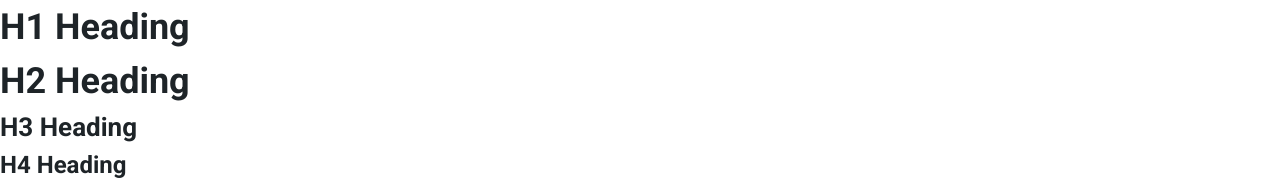
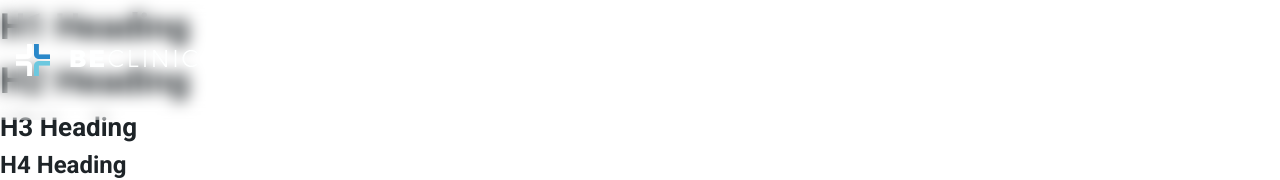
Before and after one commit to DevSav952/Medicate, a Next.js app: page /components in a window 1280 px wide. Shown: the top 180 px of the page. Built offline with nearby package versions, Linux system fonts and the light colour scheme.

Commit message:
Feat: Created Header component

```diff
--- a/src/app/layout.tsx
+++ b/src/app/layout.tsx
@@ -3,6 +3,7 @@ import { Roboto, Jost } from 'next/font/google'
 import './globals.css'
 import { SITE_NAME } from '@/constants/seo'
 import Footer from '@/components/Footer/Footer'
+import Header from '@/components/Header/Header'
 
 const roboto = Roboto({
   subsets: ['cyrillic', 'latin'],
@@ -37,6 +38,7 @@ export default function RootLayout({
   return (
     <html lang='en'>
       <body className={`${roboto.variable} ${jost.variable}`}>
+        <Header />
         <main>{children}</main>
         <Footer />
       </body>
--- a/src/app/not-found.tsx
+++ b/src/app/not-found.tsx
@@ -6,7 +6,7 @@ import PageHeading from '@/components/PageHeading/PageHeading'
 export default function NotFoundPage() {
   return (
     <>
-      <PageHeading title='404 Not Found' />
+      <PageHeading title='404 Сторінка не знайдена' />
       <Container>
         <div className='max-w-[770px] mx-auto text-center'>
           <H1>Упс! Цю сторінку неможливо знайти.</H1>
--- a/src/components/BlogComponents/BlogFilters.tsx
+++ b/src/components/BlogComponents/BlogFilters.tsx
@@ -154,7 +154,7 @@ const BlogFilters = ({ length }: BlogItemProps) => {
       )}
       <div
         className={twMerge(
-          'bg-slate-300 fixed top-0 left-[-100%] h-[100dvh] w-[290px] px-2.5 z-[20] flex justify-between flex-col transition-all ease-in-out duration-300',
+          'bg-white fixed top-0 left-[-100%] h-[100dvh] w-[290px] px-2.5 z-[20] flex justify-between flex-col transition-all ease-in-out duration-300',
           isOpenFilters && 'py-2.5 px-5 left-0'
         )}>
         <div className='pt-6'>
--- /dev/null
+++ b/src/components/Header/Header.tsx
@@ -0,0 +1,90 @@
+'use client'
+
+import Image from 'next/image'
+import HeaderMenu from '@/components/HeaderMenu/HeaderMenu'
+import { useEffect, useState } from 'react'
+import Link from 'next/link'
+import { usePathname } from 'next/navigation'
+import { StyledLinkButton } from '@/components/ui/StyledLinkButton/StyledLinkButton'
+import { StyledLink } from '@/components/ui/StyledLink/StyledLink'
+
+import logo from '@/assets/logo.png'
+import { twMerge } from 'tailwind-merge'
+
+const HEADER_ANIMATION_HEIGHT = 500
+
+const Header = () => {
+  const [scrolled, setScrolled] = useState(false)
+  const path = usePathname()
+
+  useEffect(() => {
+    const onScroll = () => {
+      setScrolled(window.scrollY > HEADER_ANIMATION_HEIGHT)
+    }
+
+    window.addEventListener('scroll', onScroll)
+    return () => window.removeEventListener('scroll', onScroll)
+  }, [])
+
+  return (
+    <>
+      <header
+        className={twMerge(
+          'flex justify-between fixed top-0 left-0 w-full z-[100] bg-hero bg-center bg-no-repeat bg-cover py-9 px-4 lg:bg-none lg:backdrop-blur transition-all ease-in-out duration-300',
+          scrolled && 'lg:!bg-hero bg-center bg-no-repeat bg-cover'
+        )}>
+        <div className='flex items-center justify-center'>
+          <Link href='/'>
+            <Image src={logo} alt='beClinic' width={182} height={32} />
+          </Link>
+        </div>
+
+        <div className='hidden lg:block'>
+          <ul className='flex items-center gap-5'>
+            <li className='p-2.5 flex'>
+              <StyledLink
+                href='/blog'
+                className={twMerge(
+                  'text-white text-lg hover:text-[#89E3FF] transition-all duration-300 ease-in-out',
+                  path === '/blog' && 'text-[#89E3FF]'
+                )}>
+                Блог
+              </StyledLink>
+            </li>
+            <li className='p-2.5 flex'>
+              <StyledLink
+                href='/contacts'
+                className={twMerge(
+                  'text-white text-lg hover:text-[#89E3FF] transition-all duration-300 ease-in-out',
+                  path === '/contacts' && 'text-[#89E3FF]'
+                )}>
+                Контакти
+              </StyledLink>
+            </li>
+            <li className='p-2.5 flex'>
+              <StyledLink
+                href='/faq'
+                className={twMerge(
+                  'text-white text-lg hover:text-[#89E3FF] transition-all duration-300 ease-in-out',
+                  path === '/faq' && 'text-[#89E3FF]'
+                )}>
+                ЧАПи
+              </StyledLink>
+            </li>
+          </ul>
+        </div>
+
+        <div className='flex items-center gap-4'>
+          <StyledLinkButton variant='outline' href='/sign-in'>
+            Увійти
+          </StyledLinkButton>
+
+          <div className='lg:hidden'>
+            <HeaderMenu />
+          </div>
+        </div>
+      </header>
+    </>
+  )
+}
+export default Header
--- /dev/null
+++ b/src/components/HeaderMenu/HeaderMenu.tsx
@@ -0,0 +1,78 @@
+'use client'
+
+import { useState } from 'react'
+import { twMerge } from 'tailwind-merge'
+import { StyledLink } from '@/components/ui/StyledLink/StyledLink'
+import { usePathname } from 'next/navigation'
+
+import { FaTimes } from 'react-icons/fa'
+import { IoMenu } from 'react-icons/io5'
+
+const links = [
+  {
+    href: '/',
+    label: 'Головна'
+  },
+  {
+    href: '/blog',
+    label: 'Блог'
+  },
+  {
+    href: '/contacts',
+    label: 'Контакти'
+  },
+  {
+    href: '/faq',
+    label: 'ЧАПи'
+  }
+]
+
+const HeaderMenu = () => {
+  const [isBurgerShow, setBurgerShow] = useState(false)
+  const path = usePathname()
+
+  return (
+    <>
+      <div
+        className='cursor-pointer w-8 h-8 flex items-center justify-center'
+        onClick={() => setBurgerShow(!isBurgerShow)}>
+        <IoMenu size={30} className='text-white' />
+      </div>
+      {isBurgerShow && (
+        <div
+          onClick={() => setBurgerShow(false)}
+          className='fixed top-0 left-0 w-full h-screen z-10 bg-neutral-800 opacity-50'
+        />
+      )}
+      <div
+        className={twMerge(
+          'bg-white fixed top-0 left-[-100%] h-[100dvh] w-[290px] px-2.5 z-[20] flex flex-col transition-all ease-in-out duration-300',
+          isBurgerShow && 'p-5 left-0'
+        )}>
+        <div className='flex justify-end'>
+          <div className='flex items-center justify-center h-[30px] w-[30px] cursor-pointer'>
+            <FaTimes size={20} className='text-black' onClick={() => setBurgerShow(!isBurgerShow)} />
+          </div>
+        </div>
+        <div>
+          <ul>
+            {links.map((link) => (
+              <li key={link.href} className='py-2.5 flex'>
+                <StyledLink
+                  href={link.href}
+                  className={twMerge(
+                    'text-[#1E2428] text-lg hover:text-[#5bafc9] transition-all duration-300 ease-in-out',
+                    path === link.href && 'text-[#5bafc9]'
+                  )}
+                  onClick={() => setBurgerShow(false)}>
+                  {link.label}
+                </StyledLink>
+              </li>
+            ))}
+          </ul>
+        </div>
+      </div>
+    </>
+  )
+}
+export default HeaderMenu
--- a/src/components/ui/StyledLink/StyledLink.tsx
+++ b/src/components/ui/StyledLink/StyledLink.tsx
@@ -6,12 +6,15 @@ type StyledLinkProps = {
   children: React.ReactNode
   className?: string
   href: string
+  onClick?: () => void
 }
 
-export const StyledLink = forwardRef<HTMLAnchorElement, StyledLinkProps>(({ children, className, href }, ref) => (
-  <Link href={href} className={twMerge('flex font-primary text-[#0674d1]', className)} ref={ref}>
-    {children}
-  </Link>
-))
+export const StyledLink = forwardRef<HTMLAnchorElement, StyledLinkProps>(
+  ({ children, className, href, onClick }, ref) => (
+    <Link href={href} onClick={onClick} className={twMerge('flex font-primary text-[#0674d1]', className)} ref={ref}>
+      {children}
+    </Link>
+  )
+)
 
 StyledLink.displayName = 'StyledLink'
```
